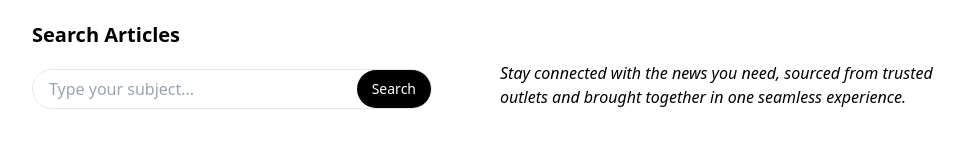
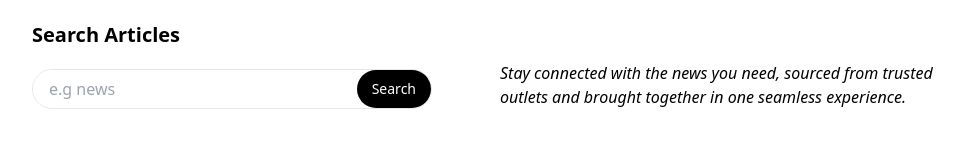
Before and after one commit to cyChopp/news-aggregator, a React (Vite) app: page / in a window 1280 px wide. Shown: the part 181-330 px from the top of the page, without its empty margins (148-1112 px from the left). Built offline with nearby package versions, Linux system fonts and the light colour scheme.

Commit message:
improve ux

```diff
--- a/src/components/Search.tsx
+++ b/src/components/Search.tsx
@@ -27,7 +27,7 @@ function Search({
           className=" h-full w-3/5 left-0 pl-4 outline-none rounded-[20px]"
           value={value}
           onChange={handleSearch}
-          placeholder="Type your subject..."
+          placeholder="e.g news"
           onFocus={() => setIsFocused(true)}
           onBlur={() => setIsFocused(false)}
         />
```
